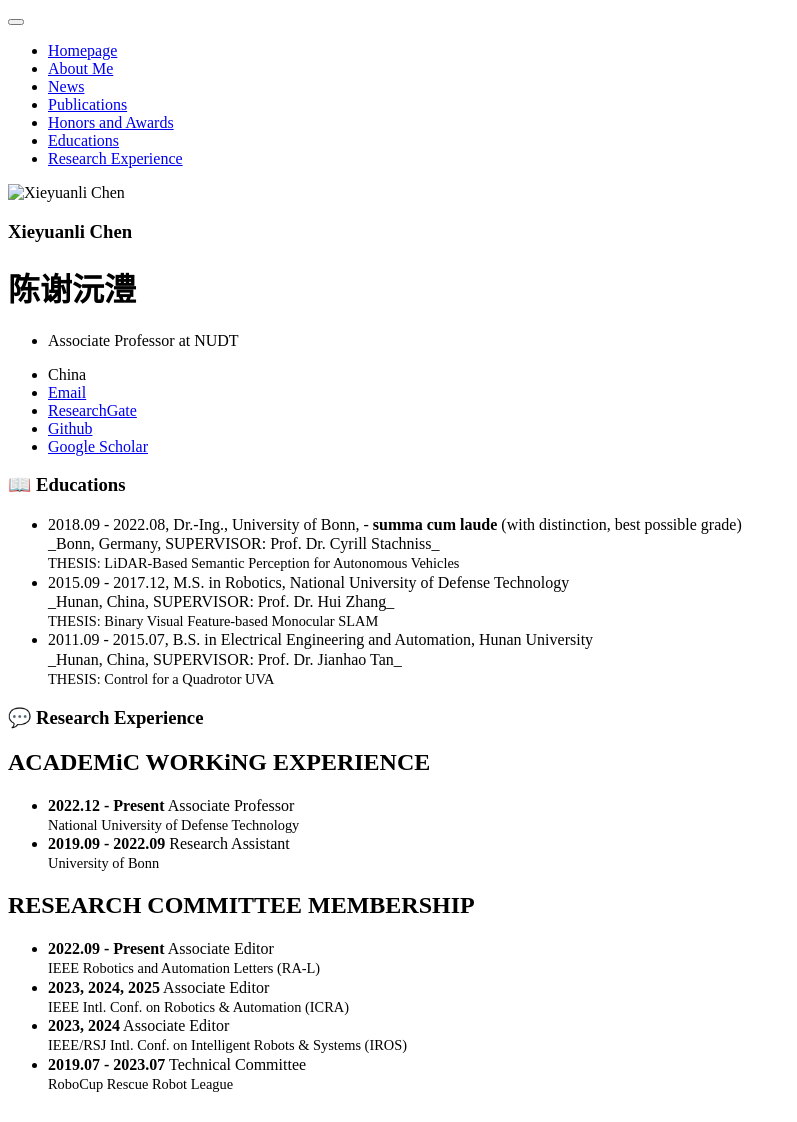
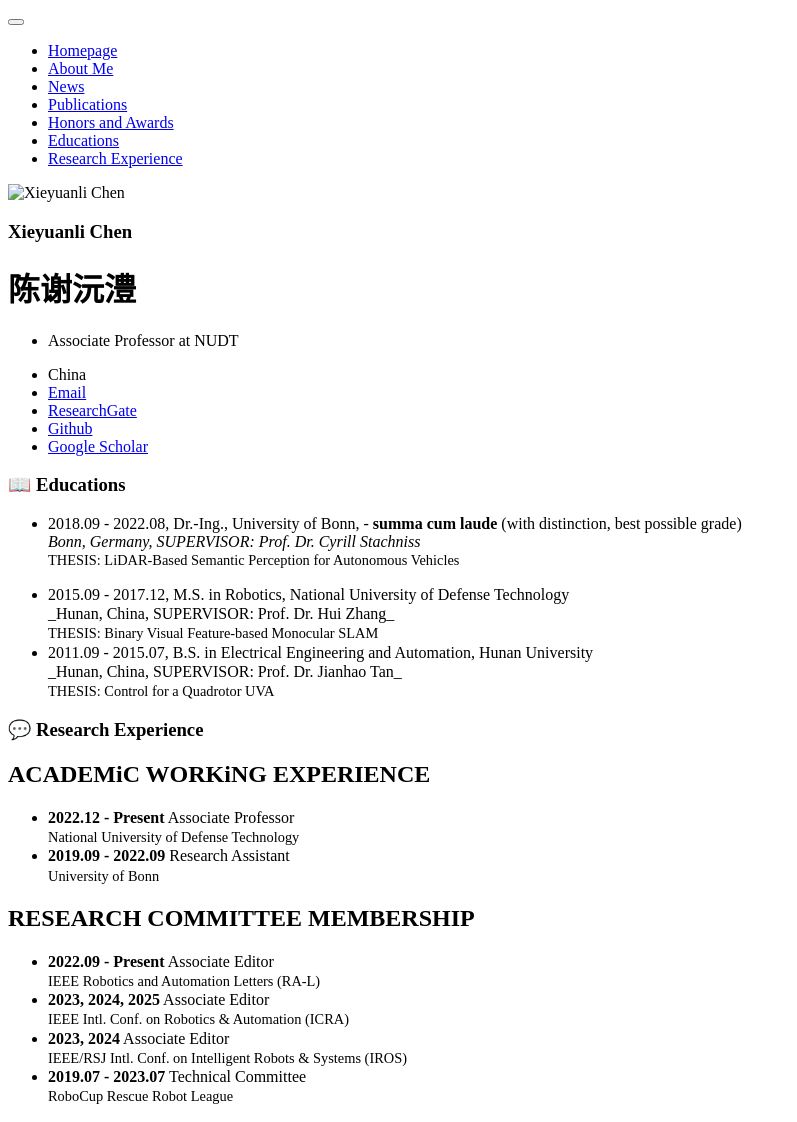
Before and after one commit to shenyehui/my-home, a Jekyll site: the page built from _pages/includes/others.md, in a window 1280 px wide. Shown: the whole page, without its empty margins (0-797 px from the left). Built offline with Jekyll 4.4.1, drawn with Linux system fonts in a browser that asks for light colours; our own code applies the rules of GitHub Pages for plain Markdown files.

Commit message:
Update others.md

```diff
--- a/_pages/includes/others.md
+++ b/_pages/includes/others.md
@@ -1,11 +1,10 @@
 <span id="educations"></span>
 
 # 📖 Educations
-- <p style="margin: 0; line-height: 1.2;">
-  2018.09 - 2022.08, Dr.‑Ing., University of Bonn,  ‑ <strong>summa cum laude</strong> (with distinction, best possible grade)<br>
+- 2018.09 - 2022.08, Dr.‑Ing., University of Bonn,  ‑ <strong>summa cum laude</strong> (with distinction, best possible grade)<br>
   _Bonn, Germany, SUPERVISOR: Prof. Dr. Cyrill Stachniss_<br>
   <span style="font-size: 90%;">THESIS: LiDAR‑Based Semantic Perception for Autonomous Vehicles</span>
-  </p>
+
 - <p style="margin: 0; line-height: 1.2;">
   2015.09 - 2017.12, M.S. in Robotics, National University of Defense Technology<br>
   _Hunan, China, SUPERVISOR: Prof. Dr. Hui Zhang_<br>
```
